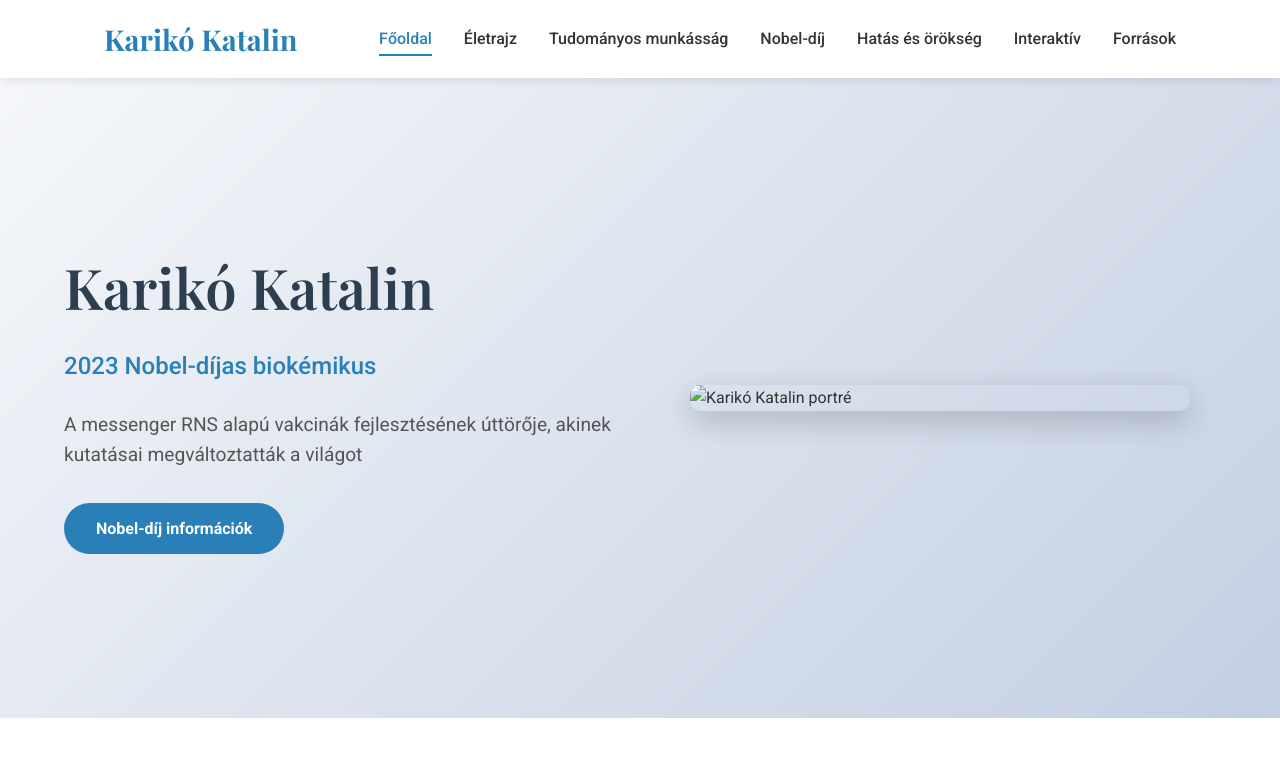
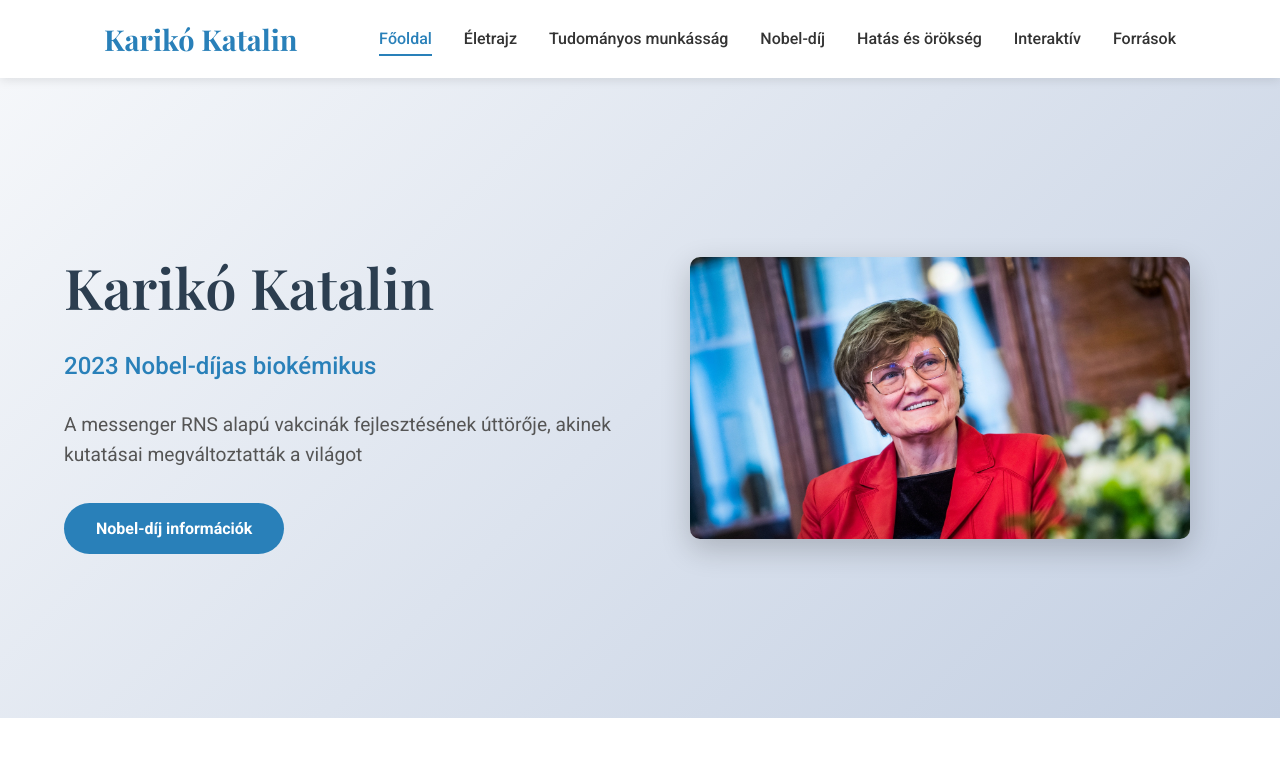
Before and after one commit to petike1322/KarikoKatalinProject, a plain HTML site: page index.html in a window 1280 px wide. Shown: the top 779 px of the page. Drawn offline with nearby package versions, Linux system fonts and the light colour scheme.

Commit message:
kata kep

```diff
--- a/index.html
+++ b/index.html
@@ -41,7 +41,7 @@
             <a href="nobel-prize.html" class="hero-button">Nobel-díj információk</a>
         </div>
         <div class="hero-image">
-            <img src="assets/images/kariko-main.jpg" alt="Karikó Katalin portré" class="hero-portrait">
+            <img src="pictures/kata.jpg" alt="Karikó Katalin portré" class="hero-portrait">
         </div>
     </header>
 
```
Also changed, not shown: pictures/kata.jpg (added).
